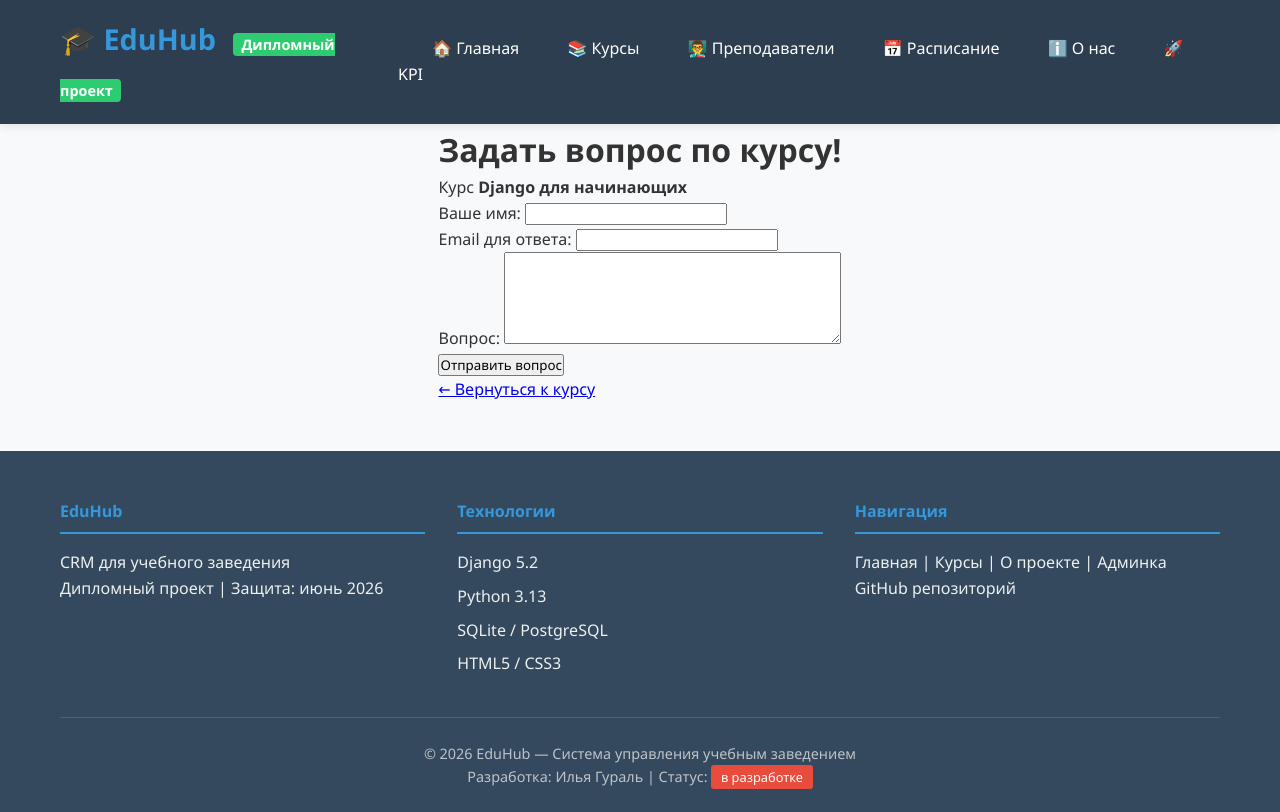
After one commit to ilaygural/edu_hub_diploma, a Django app: page /course/8/ask/ in a window 1280 px wide. The commit adds this page. Run offline with Django 5.2, Linux system fonts and the light colour scheme; data comes from the database, SQL or seed files in the repository.

Commit message:
feat: add simple question from for courses (non-model form)

```diff
--- a/config/settings.py
+++ b/config/settings.py
@@ -133,3 +133,6 @@ STATICFILES_DIRS = [
 # https://docs.djangoproject.com/en/5.2/ref/settings/#default-auto-field
 
 DEFAULT_AUTO_FIELD = 'django.db.models.BigAutoField'
+
+# Отправка писем в консоль (для теста)
+EMAIL_BACKEND = 'django.core.mail.backends.console.EmailBackend'
--- /dev/null
+++ b/core/form.py
@@ -0,0 +1,20 @@
+from django import forms
+
+
+
+#  простая несвязанная форма для обратной связи (на почту)
+class CourseQuestionForm(forms.Form):
+    name = forms.CharField(
+        max_length=100,
+        label="Ваше имя",
+        widget=forms.TextInput(attrs={"class": "form-control"})
+    )
+
+    email = forms.EmailField(
+        label='Email для ответа',
+        widget=forms.EmailInput(attrs={"class": "form-control"})
+    )
+    question = forms.CharField(
+        label="Вопрос",
+        widget=forms.Textarea(attrs={"class": "form-control", "rows": "5"})
+    )
--- a/core/urls.py
+++ b/core/urls.py
@@ -5,7 +5,7 @@ urlpatterns = [
     path('', views.home, name='home'),
     path('courses/', views.courses_list, name='courses'),
     path('courses/<slug:slug>/', views.course_detail_by_slug, name='course_by_slug'),
-    path('courses/<int:pk>/', views.course_detail, name='course_detail'),
+    # path('courses/<int:pk>/', views.course_detail, name='course_detail'),
     path('teachers/', views.teachers, name='teachers'),
     path('schedule/', views.schedule, name='schedule'),
     path('about/', views.about, name='about'),
@@ -13,4 +13,5 @@ urlpatterns = [
     path('course/<slug:course_slug>/', views.course_detail, name='course_detail'),
     path('course/', views.courses_list, name='courses_list'),
     path('tag/<slug:tag_slug>/', views.courses_by_tag, name='courses_by_tag'),
+    path('course/<int:course_id>/ask/', views.ask_course_question, name='ask_question'),
 ]
--- a/core/views.py
+++ b/core/views.py
@@ -1,7 +1,10 @@
 from django.core.cache import cache
+from django.core.mail import send_mail
 from django.db.models import Value, BooleanField
 from django.http import HttpResponse
 from django.shortcuts import render, redirect, get_object_or_404
+from django.contrib import messages
+from .form import CourseQuestionForm
 from .models import Course, Tag
 
 
@@ -83,6 +86,38 @@ def courses_by_tag(request, tag_slug):
     }
     return render(request, 'core/courses_list.html', context)
 
+def ask_course_question(request, course_id):
+    course = get_object_or_404(Course, id=course_id)
+    if request.method == 'POST':
+        form = CourseQuestionForm(request.POST)
+        if form.is_valid():
+            # Данные из формы
+            name = form.cleaned_data['name']
+            email = form.cleaned_data['email']
+            question = form.cleaned_data['question']
+
+            # отправка письма (пока консоль)
+            subject = f"Вопрос по курсу: {course.title}"
+            message = f'От {name} ({email}\nВопрос: {question})'
+            send_mail(
+                subject,
+                message,
+                email, # от кого
+                ['admin@edu-hub.ru'],  # кому (админ)
+                fail_silently=False,
+            )
+            messages.success(request, 'Ваш вопрос отправлен. Мы ответим вам на email.')
+            print(f"SLUG: '{course.slug}'")
+            return redirect('course_detail', course_slug=course.slug)
+    else:
+        form = CourseQuestionForm()
+    print("Рендерю форму, course:", course)
+    print("course.title:", course.title if course else None)
+    return render(request, 'core/ask_question.html', {
+        'form': form,
+        'course': course,
+        'title': f"Вопрос по курсе: {course.title}",
+    })
 
 def teachers(request):
     return render(request, 'core/teachers.html', {'title': 'Преподаватели'})
--- a/templates/base.html
+++ b/templates/base.html
@@ -25,5 +25,12 @@
     {% include 'includes/footer.html' %}
 
     {% block extra_js %}{% endblock %}
+    {% if messages %}
+    <ul class="messages">
+        {% for message in messages %}
+            <li{% if message.tags %} class="{{ message.tags }}"{% endif %}>{{ message }}</li>
+        {% endfor %}
+    </ul>
+{% endif %}
 </body>
 </html>
--- /dev/null
+++ b/templates/core/ask_question.html
@@ -0,0 +1,13 @@
+{% extends 'base.html' %}
+
+{% block content %}
+    <h1> Задать вопрос по курсу!</h1>
+    <p>Курс <strong>{{ course.title }}</strong></p>
+
+    <form method="post">
+    {% csrf_token %}
+    {{ form.as_p }}
+        <button type="submit">Отправить вопрос</button>
+    </form>
+    <a href="/course/{{ course.slug }}/">← Вернуться к курсу</a>
+{% endblock %}
--- a/templates/core/course_detail.html
+++ b/templates/core/course_detail.html
@@ -49,4 +49,5 @@
         Редактировать в админке
     </a>
 </p>
+<a href="{% url 'ask_question' course.id %}" class="btn btn-question">Задать вопрос по курсу</a>
 {% endblock %}
```
